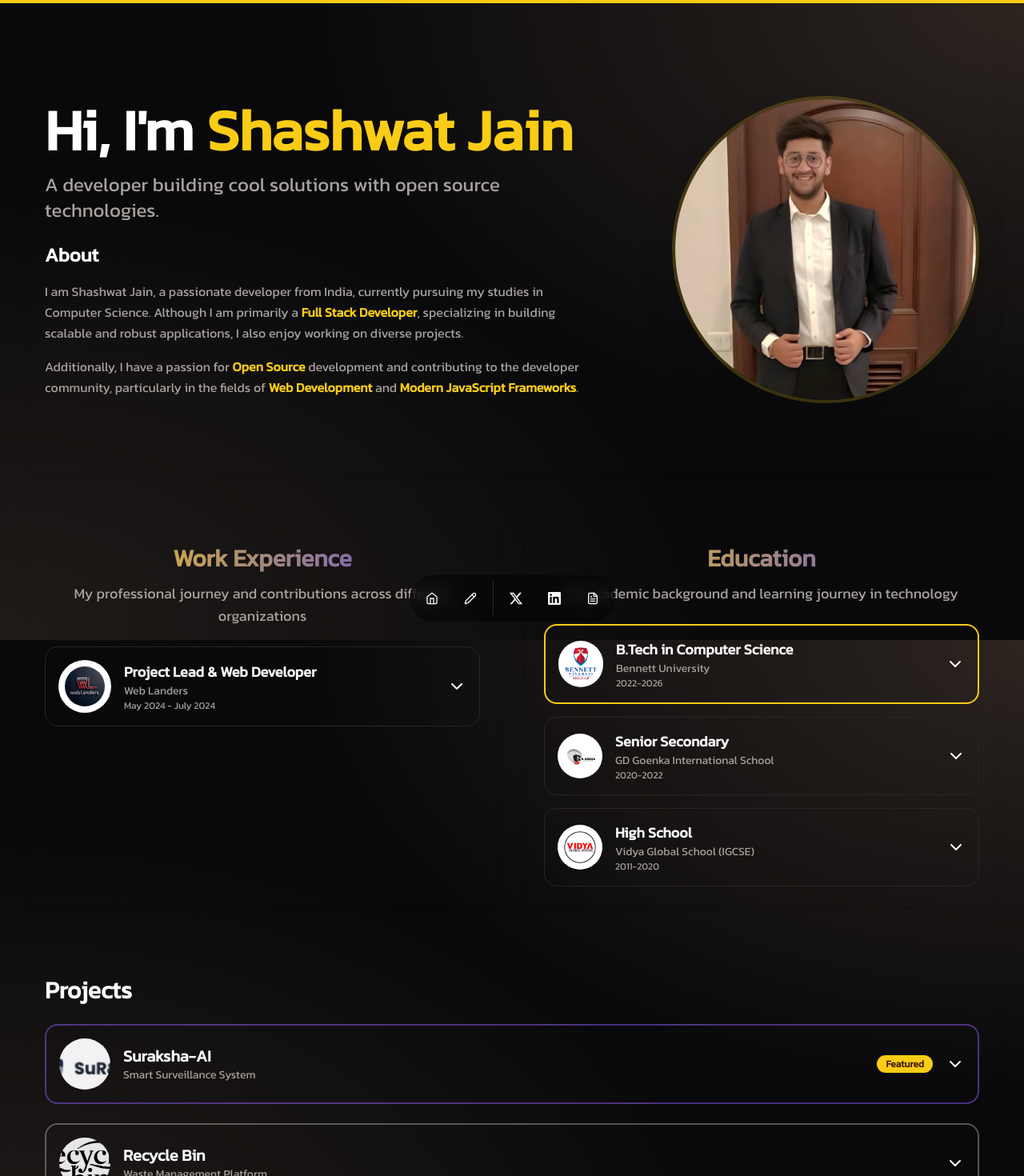
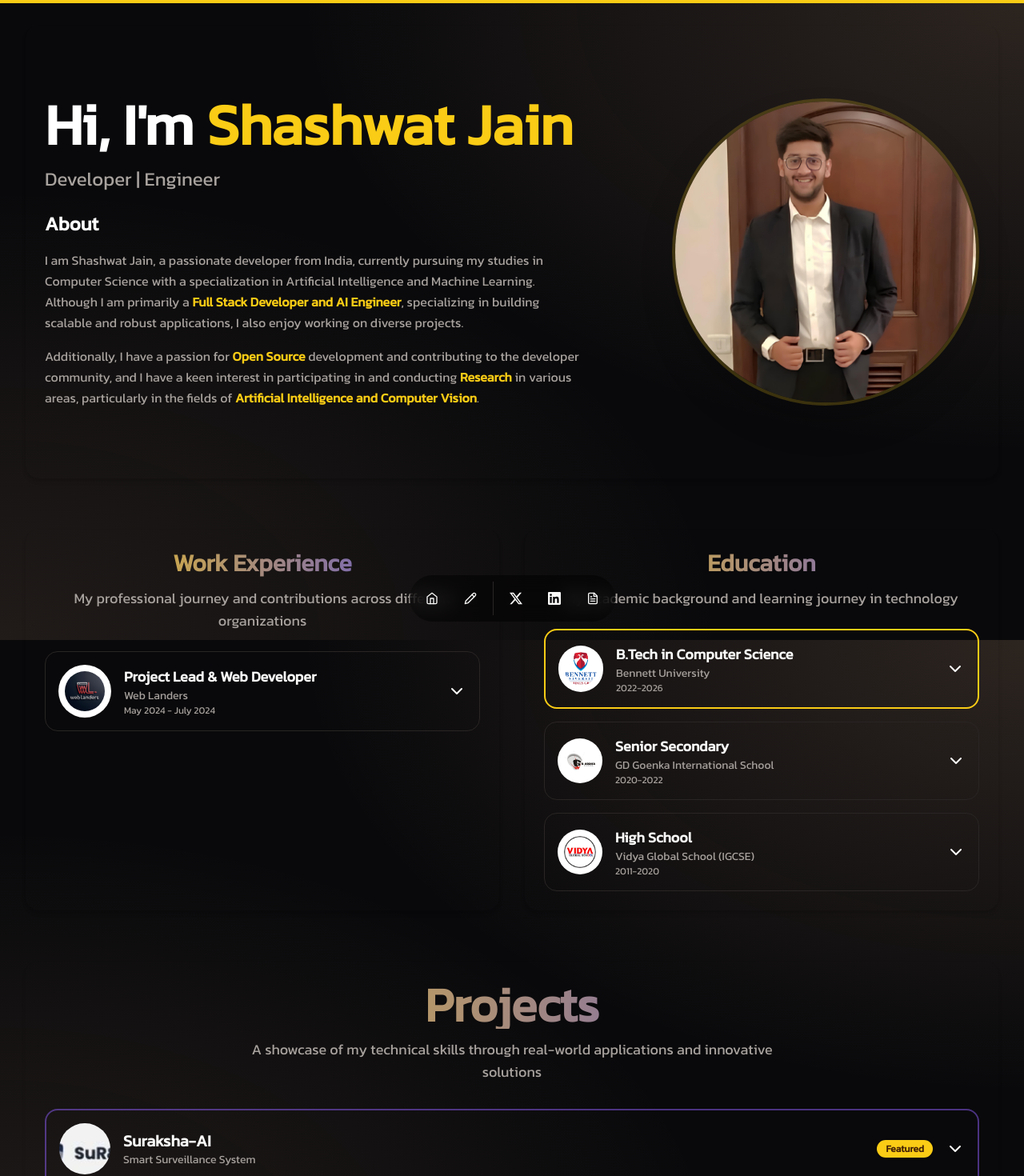
Before and after one commit to sahabji0P/developer-profile, a Next.js app: page / in a window 1280 px wide. Shown: the top 1470 px of the page at 80% size. Built offline with nearby package versions, Linux system fonts and the light colour scheme.

Commit message:
updated hero section info

```diff
--- a/components/hero-section.tsx
+++ b/components/hero-section.tsx
@@ -32,7 +32,7 @@ export function HeroSection() {
             animate={{ opacity: 1, y: 0 }}
             transition={{ duration: 0.6, delay: 0.4 }}
           >
-            A developer building cool solutions with open source technologies.
+            Developer | Engineer
           </motion.p>
         </div>
 
@@ -45,28 +45,27 @@ export function HeroSection() {
         >
           <h2 className="text-2xl font-bold text-white">About</h2>
           <div className="text-muted-foreground leading-relaxed max-w-2xl space-y-4">
-            <p>
-              I am {heroData.name}, a passionate developer from India, currently pursuing my studies in Computer Science.
+            <p className="text-md">
+              I am {heroData.name}, a passionate developer from India, currently pursuing my studies in Computer Science with a specialization in Artificial Intelligence and Machine Learning.
               Although I am primarily a{" "}
-              <span className="font-semibold text-primary">Full Stack Developer</span>,
+              <span className="font-semibold text-primary">Full Stack Developer and AI Engineer</span>,
               specializing in building scalable and robust applications, I also enjoy working on diverse projects.
             </p>
-            <p>
+            <p className="text-md">
               Additionally, I have a passion for{" "}
               <span className="font-semibold text-primary">Open Source</span>{" "}
-              development and contributing to the developer community, particularly in the fields of{" "}
-              <span className="font-semibold text-primary">Web Development</span>{" "}
-              and{" "}
-              <span className="font-semibold text-primary">Modern JavaScript Frameworks</span>.
+              development and contributing to the developer community, and I have a keen interest in participating in and conducting{" "}
+              <span className="font-semibold text-primary"> Research</span> in various areas, particularly in the fields of{" "} <span className="font-semibold text-primary"> Artificial Intelligence and Computer Vision</span>.
             </p>
           </div>
         </motion.div>
-      </motion.div>
+      </motion.div >
 
       {/* Profile Image Section */}
-      <motion.div
+      < motion.div
         className="flex-shrink-0"
-        initial={{ opacity: 0, x: 50 }}
+        initial={{ opacity: 0, x: 50 }
+        }
         animate={{ opacity: 1, x: 0 }}
         transition={{ duration: 0.8, ease: "easeOut", delay: 0.3 }}
       >
@@ -86,7 +85,7 @@ export function HeroSection() {
             />
           </div>
         </motion.div>
-      </motion.div>
-    </div>
+      </ motion.div>
+    </div >
   )
 }
--- a/components/showcase-layout.tsx
+++ b/components/showcase-layout.tsx
@@ -7,7 +7,6 @@ import { projectsData } from "@/data/projects"
 import { AnimatePresence, motion } from "framer-motion"
 import { ChevronDown, ExternalLink, Github } from "lucide-react"
 import Image from "next/image"
-import Link from "next/link"
 import { useState } from "react"
 
 export function ShowcaseLayout() {
@@ -15,7 +14,12 @@ export function ShowcaseLayout() {
 
   return (
     <section className="space-y-6">
-      <h2 className="text-3xl font-bold mb-4">Projects</h2>
+      <div className="text-center space-y-3 mb-8">
+        <h2 className="text-5xl lg:text-6xl font-bold bg-gradient-to-r from-primary to-accent bg-clip-text text-transparent">Projects</h2>
+        <p className="text-lg text-muted-foreground max-w-2xl mx-auto">
+          A showcase of my technical skills through real-world applications and innovative solutions
+        </p>
+      </div>
       {projectsData.map((project, index) => (
         <motion.div
           key={project.title}
@@ -23,9 +27,9 @@ export function ShowcaseLayout() {
             }`}
           initial={{ opacity: 0, y: 20 }}
           animate={{ opacity: 1, y: 0 }}
-          transition={{ delay: index * 0.1 }}
+          transition={{ delay: index * 0.05, duration: 0.4 }}
         >
-          <div className="p-4 cursor-pointer" onClick={() => setExpandedIndex(expandedIndex === index ? null : index)}>
+          <div className="p-4 cursor-pointer hover:bg-card/50 transition-colors duration-200" onClick={() => setExpandedIndex(expandedIndex === index ? null : index)}>
             <div className="flex items-center space-x-4">
               <div className="relative w-16 h-16 rounded-full overflow-hidden">
                 <Image src={project.logo || "/SJ8.jpg"} alt={project.title} fill className="object-cover" />
@@ -36,33 +40,31 @@ export function ShowcaseLayout() {
               </div>
               {project.featured && <Badge className="mr-4 bg-primary text-primary-foreground">Featured</Badge>}
               <ChevronDown
-                className={`transform transition-transform duration-300 ${expandedIndex === index ? "rotate-180" : ""}`}
+                className={`transform transition-transform duration-200 ease-out ${expandedIndex === index ? "rotate-180" : ""}`}
+                style={{ willChange: 'transform' }}
               />
             </div>
           </div>
-          <AnimatePresence>
+          <AnimatePresence mode="wait">
             {expandedIndex === index && (
               <motion.div
-                initial={{ opacity: 0, height: 0 }}
-                animate={{ opacity: 1, height: "auto" }}
-                exit={{ opacity: 0, height: 0 }}
-                transition={{ duration: 0.3 }}
-                className="px-4 pb-4"
+                initial={{ maxHeight: 0, opacity: 0 }}
+                animate={{ maxHeight: 800, opacity: 1 }}
+                exit={{ maxHeight: 0, opacity: 0 }}
+                transition={{ duration: 0.3, ease: "easeInOut" }}
+                className="overflow-hidden"
+                style={{ willChange: 'max-height, opacity' }}
               >
+                <div className="px-4 pb-4">
                   <div className="flex flex-col md:flex-row gap-8 mt-4">
-                  <motion.div
-                    className="relative w-full md:w-1/2 aspect-video rounded-lg overflow-hidden"
-                    initial={{ scale: 0.9 }}
-                    animate={{ scale: 1 }}
-                    transition={{ duration: 0.3 }}
-                  >
+                    <div className="relative w-full md:w-1/2 aspect-video rounded-lg overflow-hidden">
                       <Image
                         src={project.image || "/SJ8.jpg"}
                         alt={project.title}
                         fill
                         className="object-cover"
                       />
-                  </motion.div>
+                    </div>
                     <div className="w-full md:w-1/2 space-y-4">
                       <p className="text-muted-foreground">{project.longDescription || project.description}</p>
                       <div className="flex flex-wrap gap-2">
@@ -82,49 +84,41 @@ export function ShowcaseLayout() {
                           </Button>
                         </PreviewTooltip>
                         <PreviewTooltip preview={project.demoLink || project.logo || "/SJ8.jpg"}>
+                          {project.demoLink && project.demoLink !== "#" ? (
+                            <Button variant="outline" className="flex gap-2" asChild>
+                              <a href={project.demoLink} target="_blank" rel="noopener noreferrer">
+                                <ExternalLink className="h-4 w-4" />
+                                Live Demo
+                              </a>
+                            </Button>
+                          ) : (
                             <Button
                               variant="outline"
                               className="flex gap-2"
-                          disabled={project.demoLink === "#"}
+                              disabled
                             >
-                          {project.demoLink === "#" ? (
-                            <Link href={project.demoLink} target="_blank" rel="noopener noreferrer" className="flex items-center gap-2">
                               <ExternalLink className="h-4 w-4" />
                               Live Demo
-                            </Link>
-                          ) : (
-                            <span className="flex items-center gap-2">
-                              <ExternalLink className="h-4 w-4" />
-                              Live Demo
-                            </span>
+                            </Button>
                           )}
-                        </Button>
                         </PreviewTooltip>
                       </div>
                     </div>
                   </div>
-                <motion.div
-                  initial={{ opacity: 0, y: 20 }}
-                  animate={{ opacity: 1, y: 0 }}
-                  transition={{ delay: 0.2 }}
-                  className="mt-6"
-                >
+
+                  <div className="mt-6">
                     <h4 className="text-xl font-semibold mb-2">Key Features</h4>
                     <ul className="list-disc list-inside mb-4">
                       {project.features?.map((feature, i) => (
-                      <motion.li
-                        key={i}
-                        initial={{ opacity: 0, x: -20 }}
-                        animate={{ opacity: 1, x: 0 }}
-                        transition={{ delay: 0.3 + i * 0.1 }}
-                      >
+                        <li key={i} className="text-sm text-muted-foreground">
                           {feature}
-                      </motion.li>
+                        </li>
                       ))}
                     </ul>
                     <h4 className="text-xl font-semibold mb-2">Challenges and Solutions</h4>
-                  <p>{project.challenges}</p>
-                </motion.div>
+                    <p className="text-sm text-muted-foreground">{project.challenges}</p>
+                  </div>
+                </div>
               </motion.div>
             )}
           </AnimatePresence>
```
Lines whose indentation alone changed are shown as unchanged.
